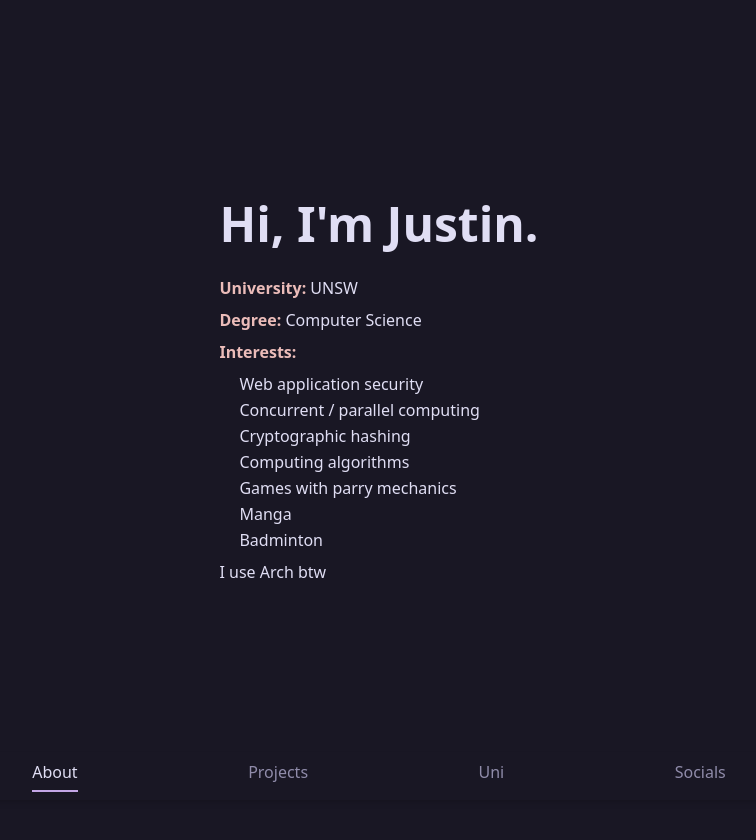
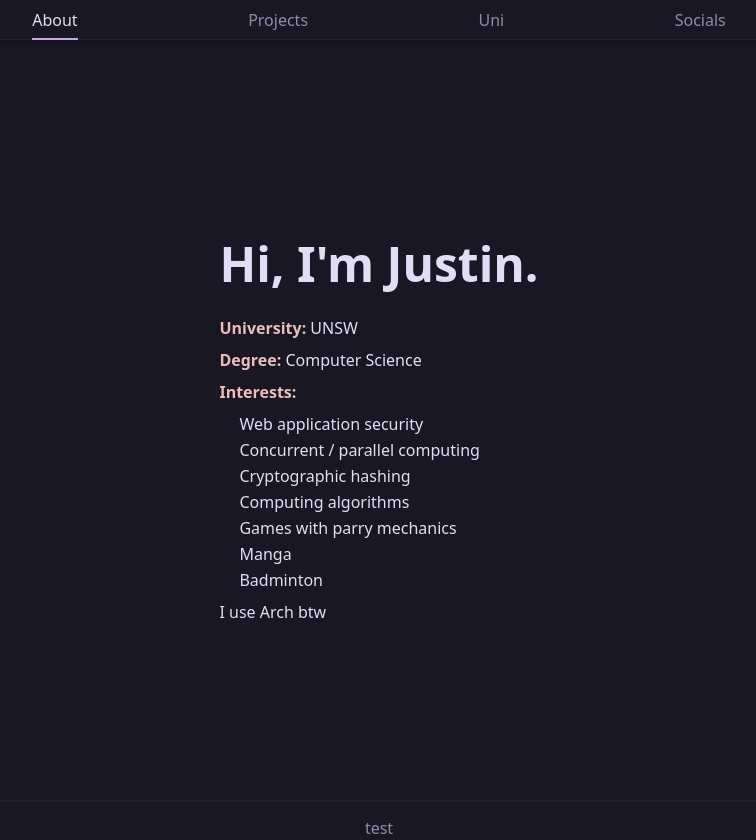
Before and after one commit to nokotan8/portfolio, a SvelteKit app: page / in a window 1280 px wide. Shown: the whole page, without its empty margins (261-1017 px from the left). Before the commit the page ends 800 px from the top, so only its background shows below. Built offline with nearby package versions, Linux system fonts and the light colour scheme.

Commit message:
tweaked animations and added footer

```diff
--- a/src/app.css
+++ b/src/app.css
@@ -1,9 +1,8 @@
 @import "tailwindcss";
 
 body {
-    display: flex;
-    justify-content: center;
     margin: 0;
+    @apply flex flex-col items-center;
     @apply bg-dark-base;
     @apply text-dark-text;
 }
@@ -11,6 +10,18 @@ body {
 @keyframes float_in_bottom {
     0% {
         transform: translateY(12px);
+        opacity: 0;
+    }
+
+    100% {
+        transform: translateY(0);
+        opacity: 1;
+    }
+}
+
+@keyframes float_in_top {
+    0% {
+        transform: translateY(-12px);
         opacity: 0;
     }
 
@@ -32,7 +43,7 @@ body {
 .about-me-float-in {
     opacity: 0;
     animation-name: float_in_bottom;
-    animation-delay: 1.1s;
+    animation-delay: 0.9s;
     animation-duration: 0.6s;
     animation-timing-function: ease-out;
     animation-fill-mode: forwards;
@@ -40,9 +51,9 @@ body {
 
 .dock-float-in {
     opacity: 0;
-    animation-name: float_in_bottom;
-    animation-delay: 1.9s;
-    animation-duration: 0.35s;
+    animation-name: float_in_top;
+    animation-delay: 1.6s;
+    animation-duration: 0.4s;
     animation-timing-function: ease-out;
     animation-fill-mode: forwards;
 }
@@ -59,6 +70,7 @@ body {
     @apply border-b-dark-iris text-dark-text;
 }
 
+/* From: https://rosepinetheme.com/palette/ */
 @theme {
     --color-dark-base: #191724;
     --color-dark-surface: #191724;
--- a/src/routes/+layout.svelte
+++ b/src/routes/+layout.svelte
@@ -17,6 +17,7 @@
             page_state.first_load = false;
             return page.url.pathname === `${base}/` ? "dock-float-in" : "";
         }
+
         return "";
     };
 
@@ -43,11 +44,11 @@
 </script>
 
 <div
-    class={"bg-dark-surface fixed bottom-0 left-0 z-50 w-full shadow-md backdrop-blur " +
+    class={"bg-dark-surface border-dark-highlight-low z-50 h-10 w-full border-b-1 shadow-md " +
         animate_dock()}
 >
     <div
-        class="text-dark-subtle mx-auto flex max-w-4xl items-center justify-around px-4 py-2"
+        class="text-dark-subtle mx-auto mb-10 flex max-w-4xl items-center justify-around px-4 py-2"
     >
         <a
             onclick={(e) => navigate(e, base + "/")}
@@ -72,6 +73,13 @@
     </div>
 </div>
 
+<div
+    id="footer"
+    class="text-dark-subtle border-t-2 border-dark-highlight-low absolute bottom-[-40px] left-0 mt-auto flex h-10 w-full flex-col items-center justify-end"
+>
+    test
+</div>
+
 <div id="body-except-dock">
     {@render children()}
 </div>
```
